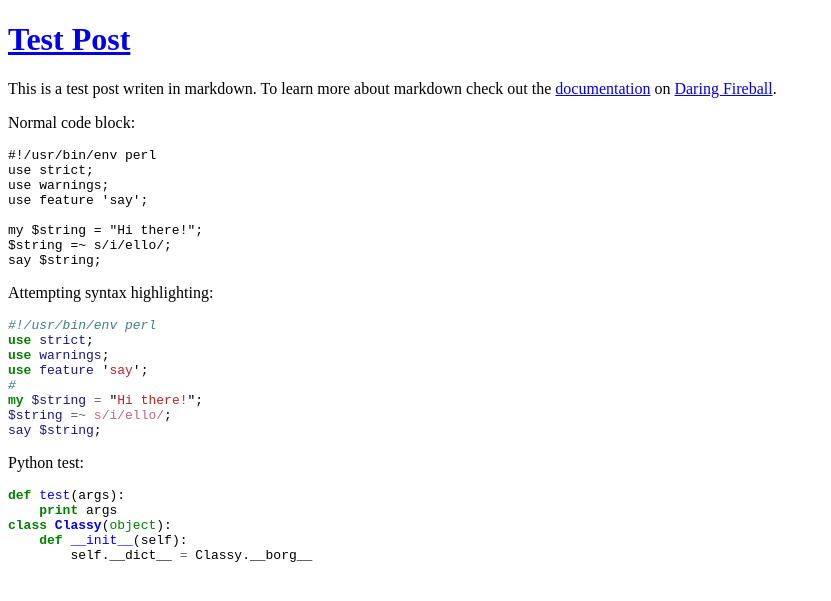
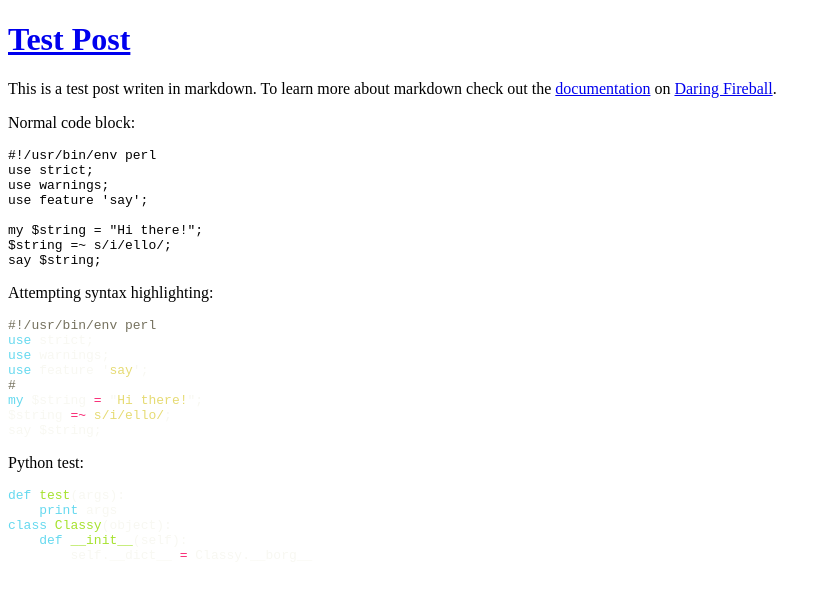
Before and after one commit to mfcovington/gh-pages-test, a Jekyll site: the page built from _posts/1985-10-26-Test-Post.md, in a window 1280 px wide. Shown: the top 601 px of the page, without its empty margins (0-831 px from the left). Built offline with Jekyll 4.4.1, drawn with Linux system fonts in a browser that asks for light colours; Markdown is read by kramdown in place of the engine named in the settings.

Commit message:
change to monokai

```diff
--- a/_layouts/layout.html
+++ b/_layouts/layout.html
@@ -5,7 +5,7 @@
     <meta http-equiv="Content-Type" content="text/html; charset=UTF-8" />
     <meta name="author" content="Your Name" />
     <title>{{ page.title }}</title>
-    <link rel="stylesheet" type="text/css" href="{{ site.baseurl }}/css/pygments.css">
+    <link rel="stylesheet" type="text/css" href="{{ site.baseurl }}/css/monokai.css">
   </head>
   <body>
     <header>
--- /dev/null
+++ b/css/monokai.css
@@ -0,0 +1,59 @@
+.hll { background-color: #49483e }
+.c { color: #75715e } /* Comment */
+.err { color: #960050; background-color: #1e0010 } /* Error */
+.k { color: #66d9ef } /* Keyword */
+.l { color: #ae81ff } /* Literal */
+.n { color: #f8f8f2 } /* Name */
+.o { color: #f92672 } /* Operator */
+.p { color: #f8f8f2 } /* Punctuation */
+.cm { color: #75715e } /* Comment.Multiline */
+.cp { color: #75715e } /* Comment.Preproc */
+.c1 { color: #75715e } /* Comment.Single */
+.cs { color: #75715e } /* Comment.Special */
+.ge { font-style: italic } /* Generic.Emph */
+.gs { font-weight: bold } /* Generic.Strong */
+.kc { color: #66d9ef } /* Keyword.Constant */
+.kd { color: #66d9ef } /* Keyword.Declaration */
+.kn { color: #f92672 } /* Keyword.Namespace */
+.kp { color: #66d9ef } /* Keyword.Pseudo */
+.kr { color: #66d9ef } /* Keyword.Reserved */
+.kt { color: #66d9ef } /* Keyword.Type */
+.ld { color: #e6db74 } /* Literal.Date */
+.m { color: #ae81ff } /* Literal.Number */
+.s { color: #e6db74 } /* Literal.String */
+.na { color: #a6e22e } /* Name.Attribute */
+.nb { color: #f8f8f2 } /* Name.Builtin */
+.nc { color: #a6e22e } /* Name.Class */
+.no { color: #66d9ef } /* Name.Constant */
+.nd { color: #a6e22e } /* Name.Decorator */
+.ni { color: #f8f8f2 } /* Name.Entity */
+.ne { color: #a6e22e } /* Name.Exception */
+.nf { color: #a6e22e } /* Name.Function */
+.nl { color: #f8f8f2 } /* Name.Label */
+.nn { color: #f8f8f2 } /* Name.Namespace */
+.nx { color: #a6e22e } /* Name.Other */
+.py { color: #f8f8f2 } /* Name.Property */
+.nt { color: #f92672 } /* Name.Tag */
+.nv { color: #f8f8f2 } /* Name.Variable */
+.ow { color: #f92672 } /* Operator.Word */
+.w { color: #f8f8f2 } /* Text.Whitespace */
+.mf { color: #ae81ff } /* Literal.Number.Float */
+.mh { color: #ae81ff } /* Literal.Number.Hex */
+.mi { color: #ae81ff } /* Literal.Number.Integer */
+.mo { color: #ae81ff } /* Literal.Number.Oct */
+.sb { color: #e6db74 } /* Literal.String.Backtick */
+.sc { color: #e6db74 } /* Literal.String.Char */
+.sd { color: #e6db74 } /* Literal.String.Doc */
+.s2 { color: #e6db74 } /* Literal.String.Double */
+.se { color: #ae81ff } /* Literal.String.Escape */
+.sh { color: #e6db74 } /* Literal.String.Heredoc */
+.si { color: #e6db74 } /* Literal.String.Interpol */
+.sx { color: #e6db74 } /* Literal.String.Other */
+.sr { color: #e6db74 } /* Literal.String.Regex */
+.s1 { color: #e6db74 } /* Literal.String.Single */
+.ss { color: #e6db74 } /* Literal.String.Symbol */
+.bp { color: #f8f8f2 } /* Name.Builtin.Pseudo */
+.vc { color: #f8f8f2 } /* Name.Variable.Class */
+.vg { color: #f8f8f2 } /* Name.Variable.Global */
+.vi { color: #f8f8f2 } /* Name.Variable.Instance */
+.il { color: #ae81ff } /* Literal.Number.Integer.Long */
```
